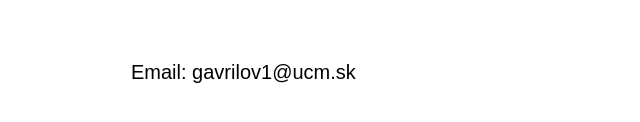
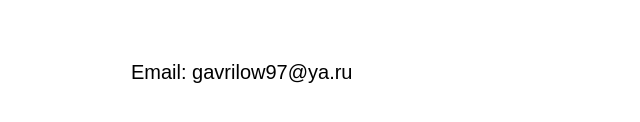
Before and after one commit to Artegav/goldenring, a plain HTML site: page About.html in a window 1280 px wide. Shown: the part 590-712 px from the top of the page, 377-1017 px from the left. Drawn offline with Linux system fonts and the light colour scheme; a web font is replaced by a local one.

Commit message:
Update About.html

```diff
--- a/About.html
+++ b/About.html
@@ -29,6 +29,6 @@
 	<div id="avatar"><img src="image/me.jpg" alt=""></div>
 	<h1 class="main_inf">Artemii Gavrilov</h1>
 	<h1 class="main_inf">Contact information:</h1>
-	<div class="cont"><div class="information"><p>Phone number: +421 951 003 651 </p></div><div class="information"><p>Email: gavrilov1@ucm.sk </p></div></div>
+	<div class="cont"><div class="information"><p>Phone number: +421 951 003 651 </p></div><div class="information"><p>Email: gavrilow97@ya.ru </p></div></div>
 </body>
 </html>
```
